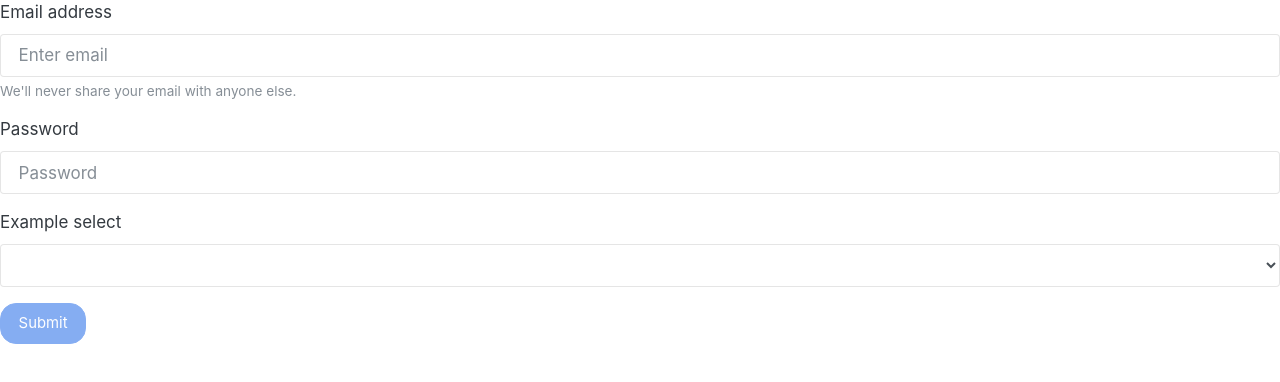
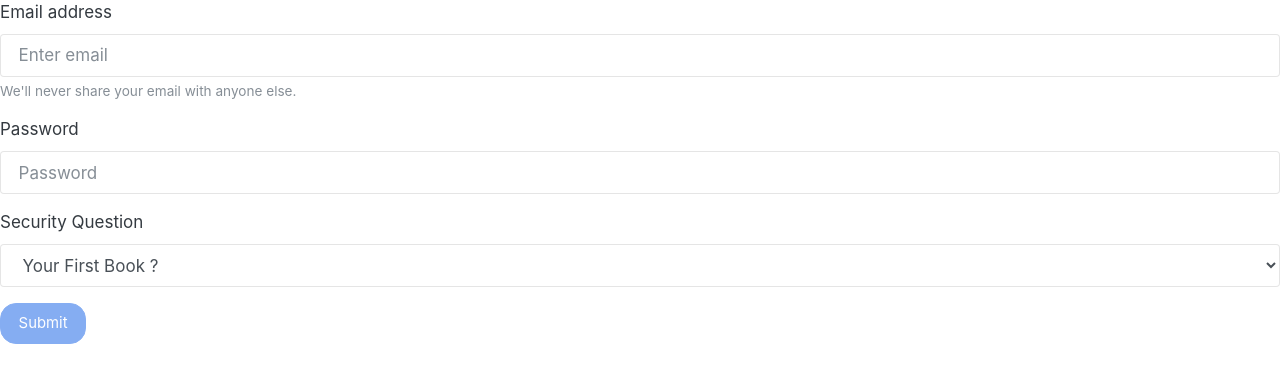
Before and after one commit to PranavSaiyan/angular-forms, an Angular app: page / in a window 1280 px wide. Shown: the top 382 px of the page. Built offline with nearby package versions, Linux system fonts and the light colour scheme.

Commit message:
2 files modified

```diff
--- a/src/app/app.component.html
+++ b/src/app/app.component.html
@@ -12,13 +12,11 @@
       <input type="password" class="form-control" id="exampleInputPassword1" placeholder="Password" required ngModel name="pass">
     </div>
     <div class="form-group">
-      <label for="exampleSelect1">Example select</label>
-      <select class="form-control" id="exampleSelect1" required ngModel name="list">
-        <option>1</option>
-        <option>2</option>
-        <option>3</option>
-        <option>4</option>
-        <option>5</option>
+      <label for="exampleSelect1">Security Question</label>
+      <select class="form-control" id="exampleSelect1" required [ngModel]="defaultoption" name="list">
+        <option value="pet" >Your First Pet ?</option>
+        <option value="school">Your First School ?</option>
+        <option value="book">Your First Book ?</option>
       </select>
     </div>
     <button type="submit" class="btn btn-primary" [disabled]="f.form.status === 'INVALID' ? true : false">Submit</button>
--- a/src/app/app.component.ts
+++ b/src/app/app.component.ts
@@ -9,6 +9,7 @@ export class AppComponent  {
   @ViewChild('f') submitForm: NgForm;
   @ViewChild('mail') email;
   warn = false;
+  defaultoption = 'book';
   onSubmit(){
     console.log(this.submitForm);
     console.log(this.email);
```
